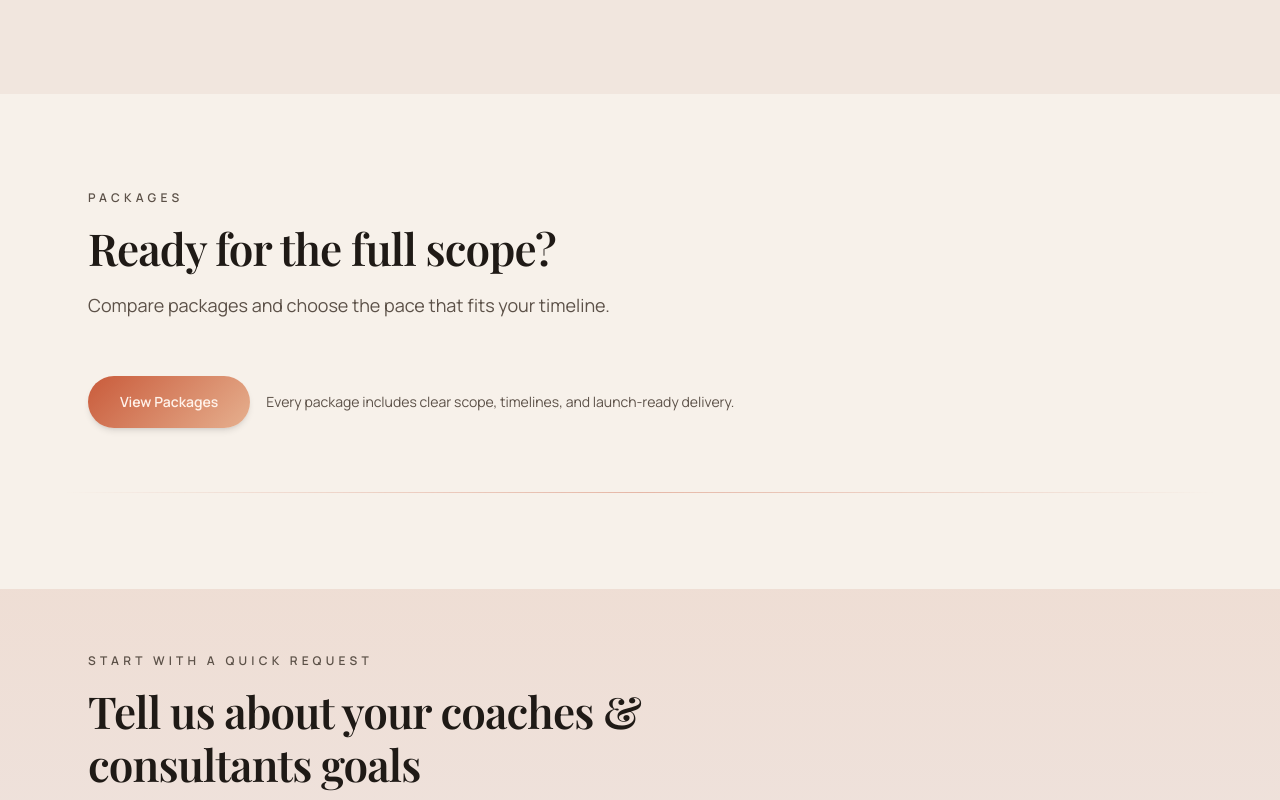
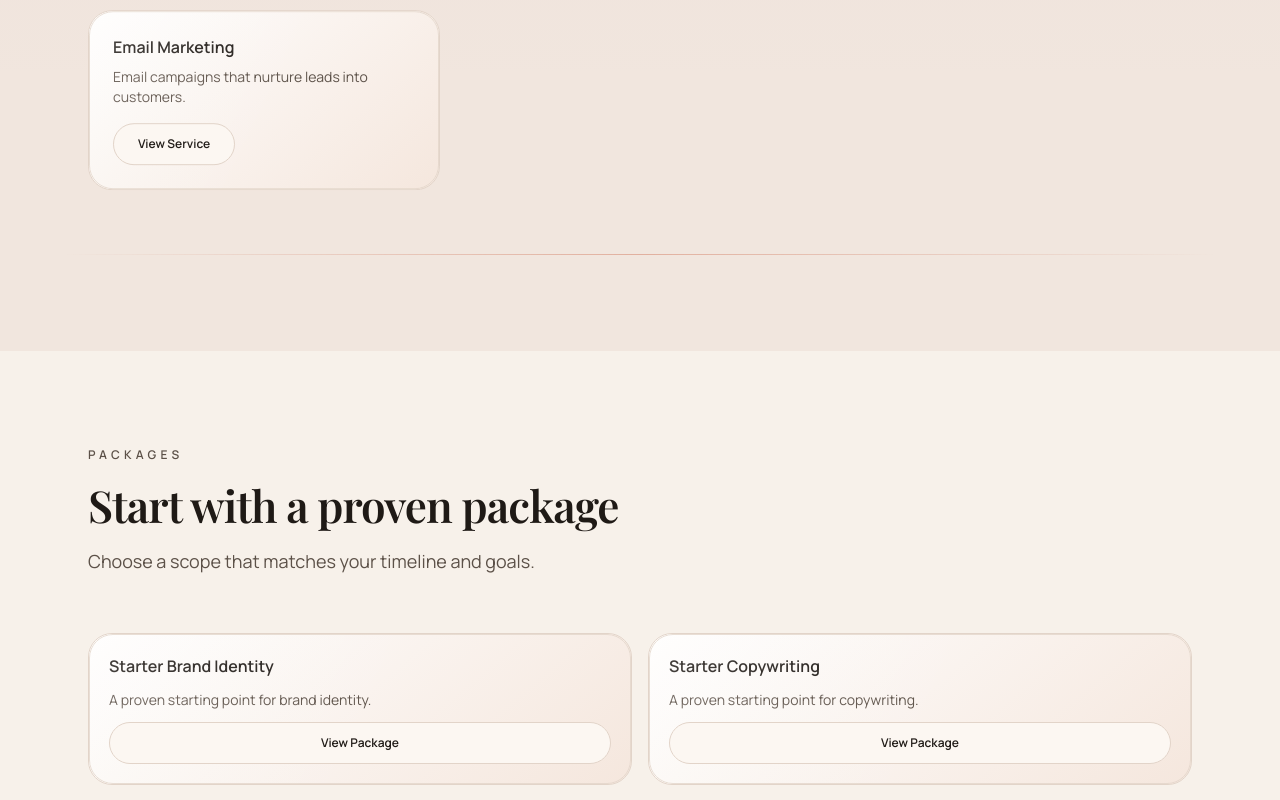
Before and after one commit to lacreativodesign/lacreativo-website, a Next.js app: page /industries/coaches-consultants in a window 1280 px wide. Shown: the part 1780-2580 px from the top of the page. Built offline with nearby package versions, Linux system fonts and the light colour scheme.

Commit message:
Add cross-links between services, industries, and packages

```diff
--- a/app/industries/[slug]/page.tsx
+++ b/app/industries/[slug]/page.tsx
@@ -7,6 +7,7 @@ import {
   industryBySlug,
   industries,
 } from "@/data/industries";
+import { getPackageLinksForServices } from "@/data/packages";
 
 type IndustryPageProps = {
   params: Promise<{ slug: string }>;
@@ -51,6 +52,7 @@ export default async function IndustryPage({ params }: IndustryPageProps) {
       heroSubtext={industry.heroSubtext}
       challenges={industry.challenges}
       serviceCards={buildIndustryServiceCards(industry.serviceSlugs)}
+      packageLinks={getPackageLinksForServices(industry.serviceSlugs)}
       formCtaLabel={industry.formCtaLabel}
     />
   );
--- a/components/templates/IndustryPageTemplate.tsx
+++ b/components/templates/IndustryPageTemplate.tsx
@@ -3,6 +3,12 @@ import Section from "@/components/Section";
 import type { CSSProperties } from "react";
 
 type IndustryServiceCard = {
+  label: string;
+  description: string;
+  href: string;
+};
+
+type PackageLink = {
   label: string;
   description: string;
   href: string;
@@ -14,6 +20,7 @@ type IndustryPageTemplateProps = {
   heroSubtext: string;
   challenges: string[];
   serviceCards: IndustryServiceCard[];
+  packageLinks: PackageLink[];
   formCtaLabel: "Order Now" | "Talk to an Expert";
 };
 
@@ -23,6 +30,7 @@ export default function IndustryPageTemplate({
   heroSubtext,
   challenges,
   serviceCards,
+  packageLinks,
   formCtaLabel,
 }: IndustryPageTemplateProps) {
   return (
@@ -72,9 +80,9 @@ export default function IndustryPageTemplate({
 
       <Section
         tone="muted"
-        eyebrow="How LA CREATIVO helps"
-        title="Services aligned to this industry"
-        description="Each service is mapped to the outcomes you care about most."
+        eyebrow="Recommended services"
+        title="Recommended services for this industry"
+        description="Pick the services that map to the outcomes you care about most."
       >
         <div className="grid gap-6 md:grid-cols-2 lg:grid-cols-3">
           {serviceCards.map((service, index) => (
@@ -99,20 +107,28 @@ export default function IndustryPageTemplate({
         </div>
       </Section>
 
+      {packageLinks.length > 0 && (
         <Section
           eyebrow="Packages"
-        title="Ready for the full scope?"
-        description="Compare packages and choose the pace that fits your timeline."
+          title="Start with a proven package"
+          description="Choose a scope that matches your timeline and goals."
         >
-        <div className="flex flex-wrap items-center gap-4">
-          <Button href="/packages" size="lg">
-            View Packages
+          <div className="grid gap-4 md:grid-cols-2">
+            {packageLinks.map((pkg) => (
+              <div
+                key={pkg.href}
+                className="card-premium flex flex-col gap-3 rounded-3xl border border-border bg-card p-5 text-sm"
+              >
+                <p className="text-base font-semibold">{pkg.label}</p>
+                <p className="text-muted-foreground">{pkg.description}</p>
+                <Button href={pkg.href} variant="secondary" size="sm">
+                  View Package
                 </Button>
-          <p className="text-sm text-muted-foreground">
-            Every package includes clear scope, timelines, and launch-ready delivery.
-          </p>
+              </div>
+            ))}
           </div>
         </Section>
+      )}
 
       <Section
         id="lead-capture"
--- a/data/industries.ts
+++ b/data/industries.ts
@@ -44,7 +44,7 @@ export const industries: Industry[] = [
       "Releases that move fast but feel inconsistent or rushed.",
       "Brand credibility that doesn’t match the vision yet.",
     ],
-    serviceSlugs: ["nextjs", "marketing-strategy", "copywriting"],
+    serviceSlugs: ["nextjs", "marketing-strategy", "copywriting", "product-video"],
     formCtaLabel: "Talk to an Expert",
   },
   {
@@ -61,7 +61,7 @@ export const industries: Industry[] = [
       "Marketing priorities that change faster than the plan.",
       "Limited time to manage freelancers and vendors.",
     ],
-    serviceSlugs: ["webflow", "brand-identity", "local-seo"],
+    serviceSlugs: ["webflow", "brand-identity", "local-seo", "social-media-content"],
     formCtaLabel: "Order Now",
   },
   {
@@ -78,7 +78,7 @@ export const industries: Industry[] = [
       "Email and SEO efforts that are disconnected from the purchase journey.",
       "Campaigns that are slow to launch or inconsistent.",
     ],
-    serviceSlugs: ["shopify", "ecommerce-seo", "email-marketing"],
+    serviceSlugs: ["shopify", "ecommerce-seo", "email-marketing", "meta-ads"],
     formCtaLabel: "Order Now",
   },
   {
@@ -95,7 +95,7 @@ export const industries: Industry[] = [
       "Lead capture flows that don’t filter for qualified buyers.",
       "Marketing assets that vary across teams and listings.",
     ],
-    serviceSlugs: ["webflow", "brochure-design", "local-seo"],
+    serviceSlugs: ["webflow", "brochure-design", "local-seo", "google-business-profile"],
     formCtaLabel: "Talk to an Expert",
   },
   {
@@ -112,7 +112,7 @@ export const industries: Industry[] = [
       "Messaging that doesn’t reflect modern care standards.",
       "Limited internal time to manage marketing.",
     ],
-    serviceSlugs: ["wordpress", "reputation-management", "local-seo"],
+    serviceSlugs: ["wordpress", "reputation-management", "local-seo", "website-content"],
     formCtaLabel: "Order Now",
   },
   {
@@ -129,7 +129,7 @@ export const industries: Industry[] = [
       "Local visibility that doesn’t match your expertise.",
       "Marketing materials that feel inconsistent across practice areas.",
     ],
-    serviceSlugs: ["wordpress", "local-seo", "reputation-management"],
+    serviceSlugs: ["wordpress", "local-seo", "reputation-management", "copywriting"],
     formCtaLabel: "Talk to an Expert",
   },
   {
@@ -146,7 +146,7 @@ export const industries: Industry[] = [
       "Lead magnets and offers that feel disconnected.",
       "Limited time to manage design and content.",
     ],
-    serviceSlugs: ["brand-identity", "copywriting", "webflow"],
+    serviceSlugs: ["brand-identity", "copywriting", "webflow", "email-marketing"],
     formCtaLabel: "Order Now",
   },
   {
@@ -163,7 +163,7 @@ export const industries: Industry[] = [
       "Low visibility in local search results.",
       "Social content that takes too much time to produce.",
     ],
-    serviceSlugs: ["wix", "local-seo", "social-media-content"],
+    serviceSlugs: ["wix", "local-seo", "social-media-content", "review-generation"],
     formCtaLabel: "Order Now",
   },
   {
@@ -180,7 +180,7 @@ export const industries: Industry[] = [
       "Disconnected lead capture and follow-up.",
       "Marketing assets that feel outdated or inconsistent.",
     ],
-    serviceSlugs: ["wix", "review-generation", "local-seo"],
+    serviceSlugs: ["wix", "review-generation", "local-seo", "google-business-profile"],
     formCtaLabel: "Talk to an Expert",
   },
   {
@@ -197,7 +197,7 @@ export const industries: Industry[] = [
       "Branding that varies across courses and cohorts.",
       "Limited time to create content regularly.",
     ],
-    serviceSlugs: ["wordpress", "website-content", "email-marketing"],
+    serviceSlugs: ["wordpress", "website-content", "email-marketing", "lead-generation"],
     formCtaLabel: "Talk to an Expert",
   },
   {
@@ -214,7 +214,7 @@ export const industries: Industry[] = [
       "Lead forms that don’t qualify the right clients.",
       "Outdated visuals that undercut trust.",
     ],
-    serviceSlugs: ["brand-identity", "webflow", "copywriting"],
+    serviceSlugs: ["brand-identity", "webflow", "copywriting", "brand-guidelines"],
     formCtaLabel: "Talk to an Expert",
   },
   {
@@ -231,7 +231,7 @@ export const industries: Industry[] = [
       "Sponsors need clearer proof of value.",
       "Brand assets scattered across tools and platforms.",
     ],
-    serviceSlugs: ["webflow", "social-media-reels", "social-media-content"],
+    serviceSlugs: ["webflow", "social-media-reels", "social-media-content", "brand-identity"],
     formCtaLabel: "Order Now",
   },
 ];
@@ -240,19 +240,178 @@ export const industryBySlug = new Map(
   industries.map((industry) => [industry.slug, industry])
 );
 
-export const industryLinksByCategory: Record<string, string[]> = {
-  "website-design-development": ["small-businesses", "startups-saas"],
-  ecommerce: ["ecommerce-dtc", "creators-personal-brands"],
-  branding: ["coaches-consultants", "finance-professional-services"],
-  marketing: ["startups-saas", "small-businesses"],
-  seo: ["restaurants-hospitality", "construction-trades"],
-  "social-media": ["creators-personal-brands", "restaurants-hospitality"],
-  advertising: ["ecommerce-dtc", "startups-saas"],
-  content: ["education-training", "coaches-consultants"],
-  video: ["creators-personal-brands", "startups-saas"],
-  reputation: ["law-firms", "healthcare-clinics"],
-  "automation-tools": ["startups-saas", "finance-professional-services"],
-  printing: ["real-estate", "construction-trades"],
+export const industryRecommendationsByCategory: Record<
+  string,
+  { slug: string; reason: string }[]
+> = {
+  "website-design-development": [
+    {
+      slug: "small-businesses",
+      reason: "Owners need a modern site that builds trust fast.",
+    },
+    {
+      slug: "startups-saas",
+      reason: "Teams need launch-ready pages that explain the product clearly.",
+    },
+    {
+      slug: "healthcare-clinics",
+      reason: "Patients want a calm, easy-to-navigate experience.",
+    },
+  ],
+  ecommerce: [
+    {
+      slug: "ecommerce-dtc",
+      reason: "Shops need faster checkouts and stronger product storytelling.",
+    },
+    {
+      slug: "creators-personal-brands",
+      reason: "Creators need a store that feels premium and simple to manage.",
+    },
+    {
+      slug: "small-businesses",
+      reason: "Local teams want a storefront that’s easy to keep updated.",
+    },
+  ],
+  branding: [
+    {
+      slug: "coaches-consultants",
+      reason: "Personal brands need clarity and a premium first impression.",
+    },
+    {
+      slug: "finance-professional-services",
+      reason: "Professional firms need consistent, trust-first visuals.",
+    },
+    {
+      slug: "startups-saas",
+      reason: "Founders want credibility to match fast growth.",
+    },
+  ],
+  marketing: [
+    {
+      slug: "startups-saas",
+      reason: "Growth teams need a focused plan and fast iterations.",
+    },
+    {
+      slug: "small-businesses",
+      reason: "Lean teams need consistent execution without the overhead.",
+    },
+    {
+      slug: "restaurants-hospitality",
+      reason: "Hospitality teams need quick campaigns that drive traffic.",
+    },
+  ],
+  seo: [
+    {
+      slug: "restaurants-hospitality",
+      reason: "Local discovery drives reservations and walk-ins.",
+    },
+    {
+      slug: "construction-trades",
+      reason: "Trade businesses rely on local visibility to book jobs.",
+    },
+    {
+      slug: "law-firms",
+      reason: "Firms need trust signals and local rankings to win cases.",
+    },
+  ],
+  "social-media": [
+    {
+      slug: "creators-personal-brands",
+      reason: "Creators need consistent content and a premium look.",
+    },
+    {
+      slug: "restaurants-hospitality",
+      reason: "Restaurants need steady posts that fill tables.",
+    },
+    {
+      slug: "ecommerce-dtc",
+      reason: "Brands need short-form content that drives product clicks.",
+    },
+  ],
+  advertising: [
+    {
+      slug: "ecommerce-dtc",
+      reason: "Paid ads need tight creative and clear conversion paths.",
+    },
+    {
+      slug: "startups-saas",
+      reason: "Startups need crisp positioning to earn trial sign-ups.",
+    },
+    {
+      slug: "real-estate",
+      reason: "Listings need targeted ads that filter high-intent leads.",
+    },
+  ],
+  content: [
+    {
+      slug: "education-training",
+      reason: "Programs need clear content that guides enrollment.",
+    },
+    {
+      slug: "coaches-consultants",
+      reason: "Expert brands need messaging that explains value fast.",
+    },
+    {
+      slug: "finance-professional-services",
+      reason: "Firms need precise, trust-building copy.",
+    },
+  ],
+  video: [
+    {
+      slug: "creators-personal-brands",
+      reason: "Creators need short video that keeps audiences engaged.",
+    },
+    {
+      slug: "ecommerce-dtc",
+      reason: "Product videos increase confidence before checkout.",
+    },
+    {
+      slug: "startups-saas",
+      reason: "Explainers help teams communicate complex value quickly.",
+    },
+  ],
+  reputation: [
+    {
+      slug: "law-firms",
+      reason: "Reviews and trust signals influence case inquiries.",
+    },
+    {
+      slug: "healthcare-clinics",
+      reason: "Patients choose providers who feel credible and consistent.",
+    },
+    {
+      slug: "construction-trades",
+      reason: "Homeowners check reviews before booking jobs.",
+    },
+  ],
+  "automation-tools": [
+    {
+      slug: "startups-saas",
+      reason: "Fast-moving teams need workflows that scale.",
+    },
+    {
+      slug: "finance-professional-services",
+      reason: "Firms need reliable handoffs and clean data.",
+    },
+    {
+      slug: "ecommerce-dtc",
+      reason: "Stores need automations that reduce manual work.",
+    },
+  ],
+  printing: [
+    {
+      slug: "real-estate",
+      reason: "Listings need premium print to stand out.",
+    },
+    {
+      slug: "construction-trades",
+      reason: "Trade teams need durable collateral for bids.",
+    },
+    {
+      slug: "restaurants-hospitality",
+      reason: "Menus and promos need clean, on-brand print.",
+    },
+  ],
 };
 
 export const getIndustryLinksForService = (serviceSlug: string) => {
@@ -260,14 +419,56 @@ export const getIndustryLinksForService = (serviceSlug: string) => {
   if (!service) {
     return [];
   }
-  const slugs = industryLinksByCategory[service.category.slug] ?? [
-    "small-businesses",
-  ];
-  return slugs
-    .map((slug) => industryBySlug.get(slug))
+  const recommendations =
+    industryRecommendationsByCategory[service.category.slug] ?? [
+      { slug: "small-businesses", reason: "A reliable fit for most small teams." },
+    ];
+  return recommendations
+    .map((item) => industryBySlug.get(item.slug))
     .filter((industry): industry is Industry => Boolean(industry))
-    .map((industry) => ({ label: industry.name, href: `/industries/${industry.slug}` }))
+    .map((industry) => ({
+      label: industry.name,
+      href: `/industries/${industry.slug}`,
+    }))
     .slice(0, 2);
+};
+
+export const getIndustryRecommendationsForService = (serviceSlug: string) => {
+  const service = serviceBySlug.get(serviceSlug);
+  if (!service) {
+    return [];
+  }
+  const recommendations =
+    industryRecommendationsByCategory[service.category.slug] ?? [
+      { slug: "small-businesses", reason: "A reliable fit for most small teams." },
+    ];
+  return recommendations
+    .map((item) => {
+      const industry = industryBySlug.get(item.slug);
+      if (!industry) {
+        return null;
+      }
+      return {
+        label: industry.name,
+        href: `/industries/${industry.slug}`,
+        description: item.reason,
+      };
+    })
+    .filter(
+      (
+        item
+      ): item is {
+        label: string;
+        href: string;
+        description: string;
+      } => Boolean(item)
+    )
+    .slice(0, 5);
+};
+
+export const getPrimaryIndustryLinkForService = (serviceSlug: string) => {
+  const [primary] = getIndustryLinksForService(serviceSlug);
+  return primary;
 };
 
 export const buildIndustryServiceCards = (
--- a/data/packages.ts
+++ b/data/packages.ts
@@ -83,6 +83,35 @@ export const packagesByServiceSlug: Record<string, PackageDefinition[]> =
     return acc;
   }, {} as Record<string, PackageDefinition[]>);
 
+const serviceBySlug = new Map(
+  servicesWithCategory.map((service) => [service.slug, service])
+);
+
+export const getPackageLinksForServices = (
+  serviceSlugs: string[],
+  limit = 2
+) =>
+  serviceSlugs
+    .map((slug) => {
+      const service = serviceBySlug.get(slug);
+      const [pkg] = packagesByServiceSlug[slug] ?? [];
+      if (!service || !pkg) {
+        return null;
+      }
+      return {
+        label: pkg.name,
+        href: `/packages/${slug}/${pkg.slug}`,
+        description: `A proven starting point for ${service.name.toLowerCase()}.`,
+      };
+    })
+    .filter(
+      (
+        item
+      ): item is { label: string; href: string; description: string } =>
+        Boolean(item)
+    )
+    .slice(0, limit);
+
 export const allPackages = Object.entries(packagesByServiceSlug).flatMap(
   ([serviceSlug, packages]) =>
     packages.map((pkg) => ({ serviceSlug, package: pkg }))
--- a/data/serviceContent.ts
+++ b/data/serviceContent.ts
@@ -1,4 +1,4 @@
-import { getIndustryLinksForService } from "./industries";
+import { getIndustryRecommendationsForService } from "./industries";
 import { packagesByServiceSlug } from "./packages";
 import type { ServiceCategory, ServiceDefinition } from "./services";
 
@@ -182,7 +182,7 @@ export const buildServiceTemplate = (
       ],
       formCtaLabel: "Send my request",
     },
-    industryLinks: getIndustryLinksForService(service.slug),
+    industryLinks: getIndustryRecommendationsForService(service.slug),
     conversionCta: {
       title: "Ready to move forward?",
       description:
```
Also changed, not shown: app/packages/[serviceSlug]/[packageSlug]/page.tsx (+18 -11 lines), components/templates/ServicePageTemplate.tsx (+24 -7 lines). Lines whose indentation alone changed are shown as unchanged.
